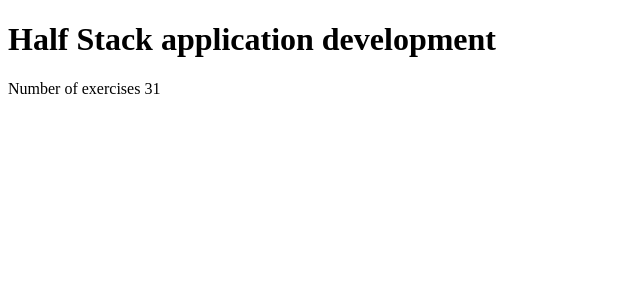
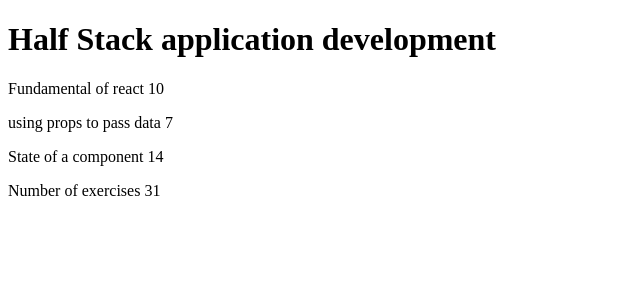
Before and after one commit to nyassian/fullstackopen, a React (Vite) app in the folder examples/fs-part-1/courseinfo/: page / in a window 1280 px wide. Shown: the top 300 px of the page, without its empty margins (0-640 px from the left). Built offline with nearby package versions, Linux system fonts and the light colour scheme.

Commit message:
exercise-1.2 new

```diff
--- a/examples/fs-part-1/courseinfo/src/App.jsx
+++ b/examples/fs-part-1/courseinfo/src/App.jsx
@@ -17,6 +17,7 @@ const Part = (props) =>{
         {props.part} {props.exercises}
       </p>
 
+
     </div>
   )
 }
@@ -24,12 +25,13 @@ const Part = (props) =>{
 const Content = ({part,exercises}) =>{
 
   return(
-   <>
-   <Part  part1={part} exercise1={exercises}  />
-   <Part  part2={part} exercise2={exercises}  />
-   <Part  part3={part} exercise3={exercises}  />
+   <div>
 
-   </>
+   <Part part={part}  exercises={exercises}/>
+
+
+
+   </div>
   )
 }
 
@@ -58,11 +60,11 @@ const App = () =>{
 
   return (
     <div>
-      <Header course={course}/>
-      <Content part1={part1} exercise1={exercise1}
-       part2={part2} exercise2={exercise2}
-       part3={part3} exercise3={exercise3} />
-      <Total exercises={exercise1 + exercise2 + exercise3}/>
+      <Header  course={course}/>
+      <Content part={part1} exercises={exercise1} />
+      <Content part={part2} exercises={exercise2} />
+      <Content part={part3} exercises={exercise3} />
+      <Total   exercises={exercise1 + exercise2 + exercise3}/>
     </div>
   )
 }
```
